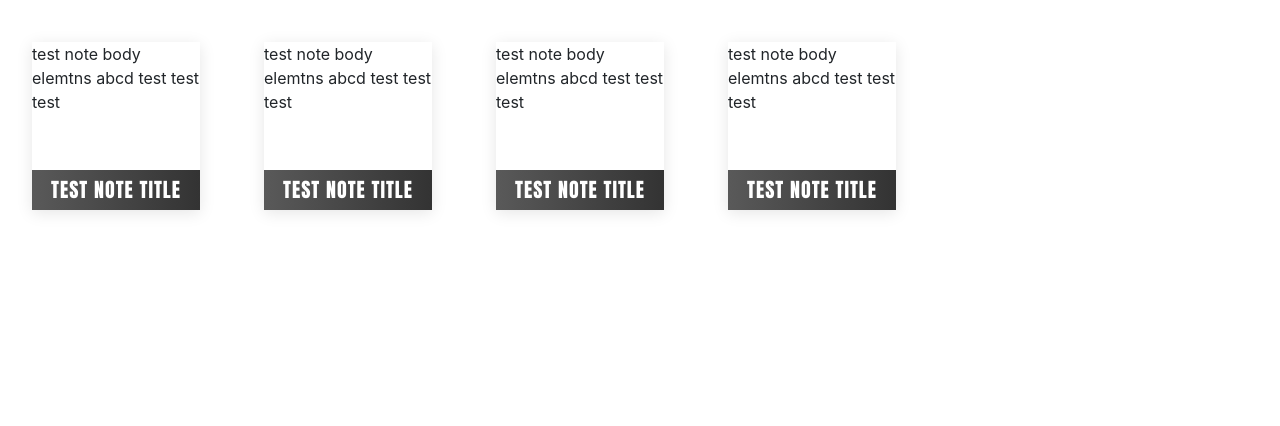
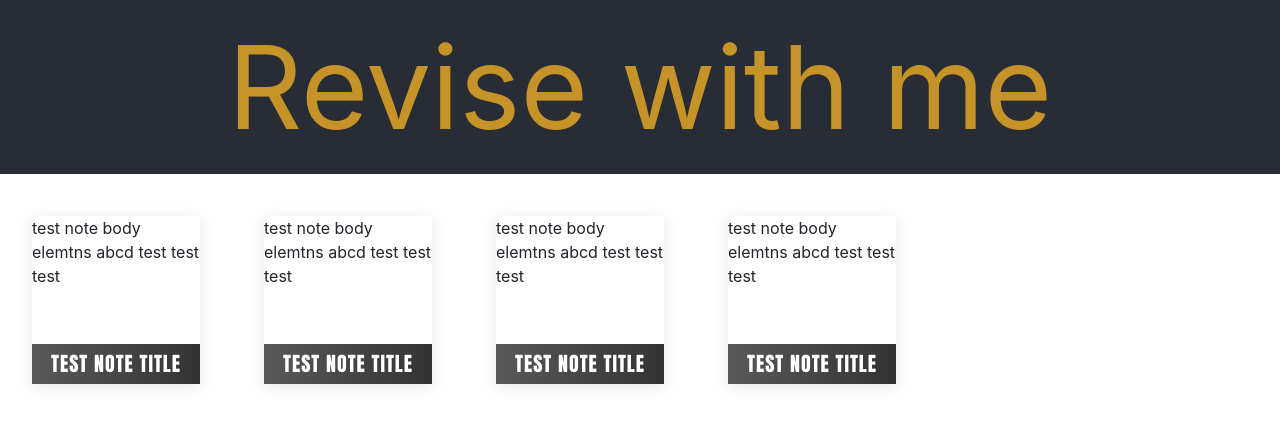
Before and after one commit to Duvvvy/ReviseWithMe, a React (Create React App) app: page / in a window 1280 px wide. Shown: the top 426 px of the page. Built offline with nearby package versions, Linux system fonts and the light colour scheme.

Commit message:
added-header

```diff
--- a/src/App.css
+++ b/src/App.css
@@ -12,6 +12,16 @@ html, body {
   border: none !important;
   outline: none !important;
   width: 100%;
+}
+.App-header {
+  background-color: #282c34;
+  min-height: 20vh;
+  display: flex;
+  flex-direction: column;
+  align-items: center;
+  justify-content: center;
+  font-size: calc(100px + 2vmin);
+  color: rgb(197, 147, 39);
 }
 
 .form-control:focus {
--- a/src/App.tsx
+++ b/src/App.tsx
@@ -7,6 +7,7 @@ import 'bootstrap/dist/css/bootstrap.min.css';
 const App: React.FC = () => {
   return (
     <div>
+      <div className='App-header'> Revise with me </div>
       <NotesView></NotesView>
     </div>
   );
```
